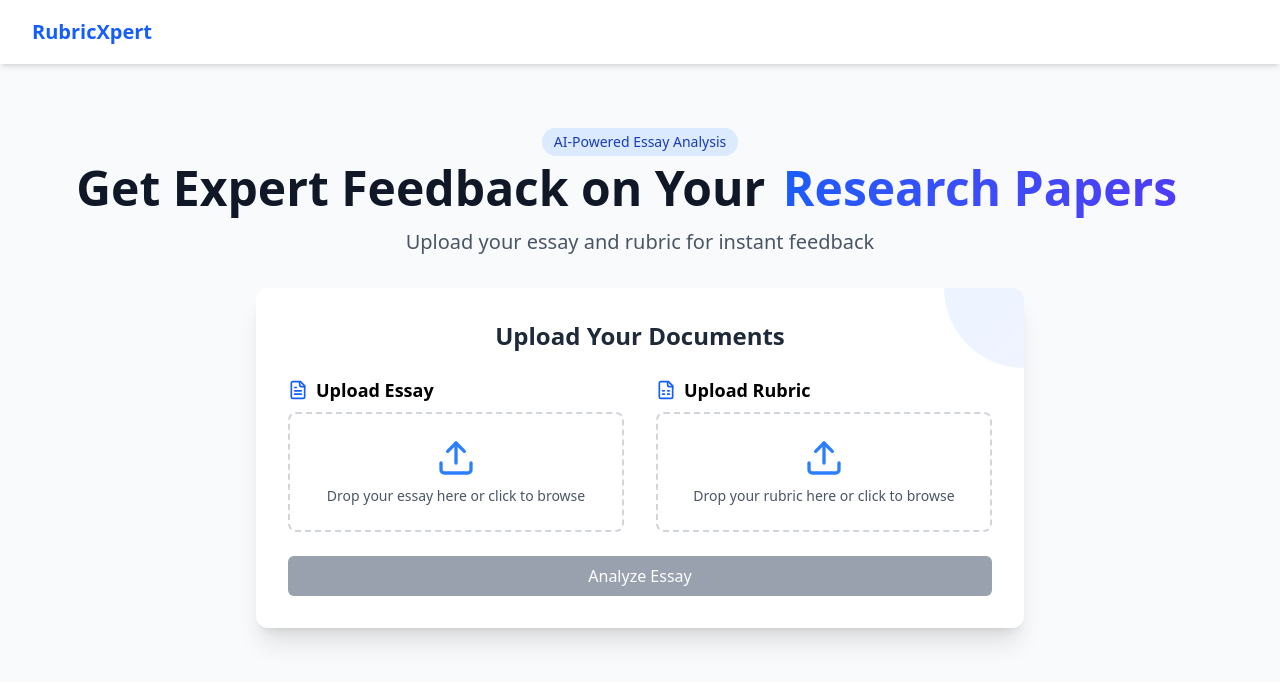
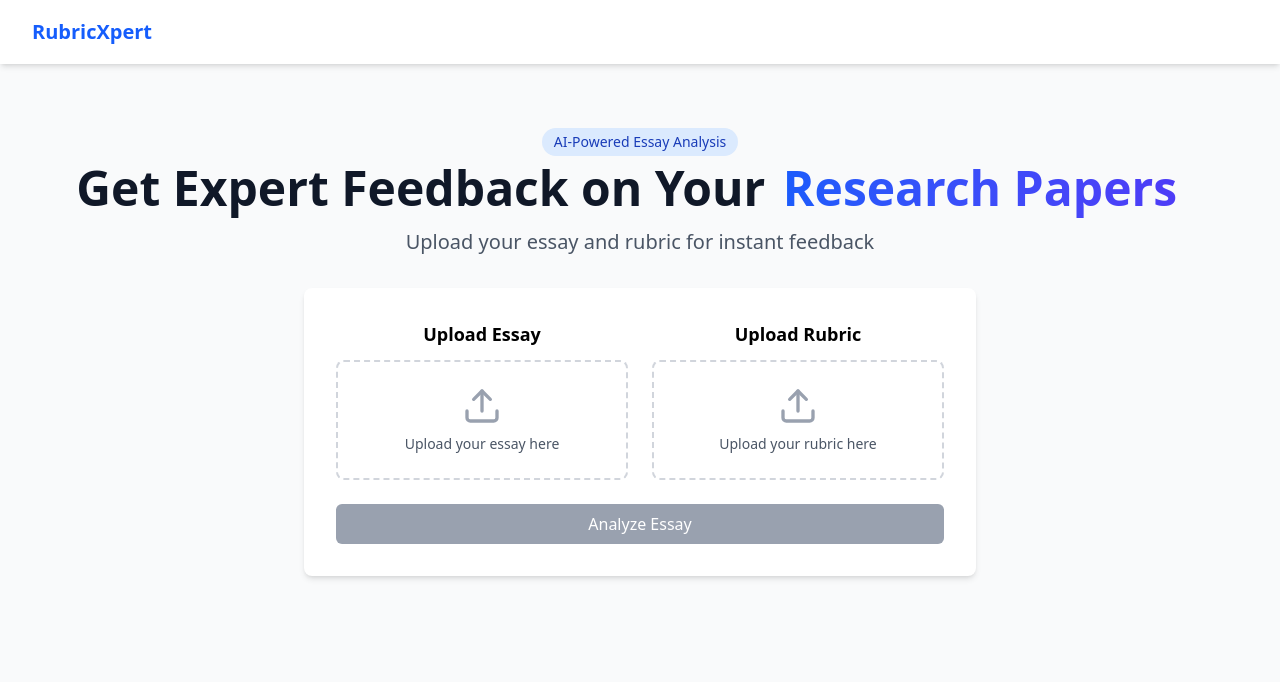
Before and after one commit to Mythventor/RubricXpert, a React (Vite) app: page /#/ in a window 1280 px wide. Shown: the top 682 px of the page. Built offline with nearby package versions, Linux system fonts and the light colour scheme.

Commit message:
updates front end

```diff
--- a/src/components/homepage.jsx
+++ b/src/components/homepage.jsx
@@ -1,5 +1,5 @@
 import React, { useState } from 'react';
-import { Upload, FileText, FileSpreadsheet, Check } from 'lucide-react';
+import { Upload } from 'lucide-react';
 import { useNavigate } from 'react-router-dom';
 import { TypeAnimation } from 'react-type-animation';
 
@@ -8,8 +8,6 @@ const HomePage = () => {
   const [essayFile, setEssayFile] = useState(null);
   const [rubricFile, setRubricFile] = useState(null);
   const [isLoading, setIsLoading] = useState(false);
-  const [isDraggingEssay, setIsDraggingEssay] = useState(false);
-  const [isDraggingRubric, setIsDraggingRubric] = useState(false);
 
   const handleEssayUpload = (event) => {
     setEssayFile(event.target.files[0]);
@@ -17,28 +15,6 @@ const HomePage = () => {
 
   const handleRubricUpload = (event) => {
     setRubricFile(event.target.files[0]);
-  };
-
-  const handleDragOver = (e, setIsDragging) => {
-    e.preventDefault();
-    e.stopPropagation();
-    setIsDragging(true);
-  };
-
-  const handleDragLeave = (e, setIsDragging) => {
-    e.preventDefault();
-    e.stopPropagation();
-    setIsDragging(false);
-  };
-
-  const handleDrop = (e, setFile, setIsDragging) => {
-    e.preventDefault();
-    e.stopPropagation();
-    setIsDragging(false);
-
-    if (e.dataTransfer.files && e.dataTransfer.files[0]) {
-      setFile(e.dataTransfer.files[0]);
-    }
   };
 
   const handleAnalyze = async () => {
@@ -123,83 +99,49 @@ const HomePage = () => {
           </p>
 
           {/* Upload Section */}
-          <div className="max-w-3xl mx-auto bg-white p-8 rounded-xl shadow-xl relative overflow-hidden">
-            <div className="absolute top-0 right-0 w-40 h-40 bg-gradient-to-br from-blue-100 to-indigo-100 rounded-full opacity-50 transform translate-x-20 -translate-y-20"></div>
-
-            <h2 className="text-2xl font-bold mb-6 text-gray-800">Upload Your Documents</h2>
-
-            <div className="grid grid-cols-1 md:grid-cols-2 gap-8">
+          <div className="max-w-2xl mx-auto bg-white p-8 rounded-lg shadow-md">
+            <div className="grid grid-cols-1 md:grid-cols-2 gap-6">
               {/* Essay Upload */}
-              <div className="relative">
-                <h3 className="text-lg font-semibold mb-2 flex items-center">
-                  <FileText className="mr-2 h-5 w-5 text-blue-600" />
-                  Upload Essay
-                </h3>
+              <div>
+                <h3 className="text-lg font-semibold mb-3">Upload Essay</h3>
                 <label className="block">
-                  <div
-                    className={`border-2 ${isDraggingEssay ? 'border-blue-500 bg-blue-50' : essayFile ? 'border-green-500 bg-green-50' : 'border-dashed border-gray-300'} rounded-lg p-6 text-center hover:border-blue-500 hover:bg-blue-50 transition-all duration-200 cursor-pointer`}
-                    onDragOver={(e) => handleDragOver(e, setIsDraggingEssay)}
-                    onDragLeave={(e) => handleDragLeave(e, setIsDraggingEssay)}
-                    onDrop={(e) => handleDrop(e, setEssayFile, setIsDraggingEssay)}
-                  >
+                  <div className="border-2 border-dashed border-gray-300 rounded-lg p-6 text-center hover:border-blue-500 cursor-pointer">
                     <input
                       type="file"
                       className="hidden"
                       onChange={handleEssayUpload}
                       accept=".pdf,.doc,.docx,.txt"
                     />
-                    {essayFile ? (
-                      <Check className="mx-auto h-10 w-10 text-green-500" />
-                    ) : (
-                      <Upload className="mx-auto h-10 w-10 text-blue-500" />
-                    )}
-                    <p className="mt-2 text-sm text-gray-600">
-                      {essayFile ? 'File ready' : 'Drop your essay here or click to browse'}
-                    </p>
+                    <Upload className="mx-auto h-10 w-10 text-gray-400" />
+                    <p className="mt-2 text-sm text-gray-600">Upload your essay here</p>
                   </div>
                 </label>
                 {essayFile && (
-                  <div className="mt-2 text-sm text-green-600 bg-green-50 p-2 rounded-md flex items-center">
-                    <Check className="h-4 w-4 mr-1" />
-                    <span className="truncate">{essayFile.name}</span>
-                  </div>
+                  <p className="mt-2 text-sm text-green-600">
+                    Essay: {essayFile.name}
+                  </p>
                 )}
               </div>
 
               {/* Rubric Upload */}
-              <div className="relative">
-                <h3 className="text-lg font-semibold mb-2 flex items-center">
-                  <FileSpreadsheet className="mr-2 h-5 w-5 text-blue-600" />
-                  Upload Rubric
-                </h3>
+              <div>
+                <h3 className="text-lg font-semibold mb-3">Upload Rubric</h3>
                 <label className="block">
-                  <div
-                    className={`border-2 ${isDraggingRubric ? 'border-blue-500 bg-blue-50' : rubricFile ? 'border-green-500 bg-green-50' : 'border-dashed border-gray-300'} rounded-lg p-6 text-center hover:border-blue-500 hover:bg-blue-50 transition-all duration-200 cursor-pointer`}
-                    onDragOver={(e) => handleDragOver(e, setIsDraggingRubric)}
-                    onDragLeave={(e) => handleDragLeave(e, setIsDraggingRubric)}
-                    onDrop={(e) => handleDrop(e, setRubricFile, setIsDraggingRubric)}
-                  >
+                  <div className="border-2 border-dashed border-gray-300 rounded-lg p-6 text-center hover:border-blue-500 cursor-pointer">
                     <input
                       type="file"
                       className="hidden"
                       onChange={handleRubricUpload}
                       accept=".pdf,.doc,.docx,.txt"
                     />
-                    {rubricFile ? (
-                      <Check className="mx-auto h-10 w-10 text-green-500" />
-                    ) : (
-                      <Upload className="mx-auto h-10 w-10 text-blue-500" />
-                    )}
-                    <p className="mt-2 text-sm text-gray-600">
-                      {rubricFile ? 'File ready' : 'Drop your rubric here or click to browse'}
-                    </p>
+                    <Upload className="mx-auto h-10 w-10 text-gray-400" />
+                    <p className="mt-2 text-sm text-gray-600">Upload your rubric here</p>
                   </div>
                 </label>
                 {rubricFile && (
-                  <div className="mt-2 text-sm text-green-600 bg-green-50 p-2 rounded-md flex items-center">
-                    <Check className="h-4 w-4 mr-1" />
-                    <span className="truncate">{rubricFile.name}</span>
-                  </div>
+                  <p className="mt-2 text-sm text-green-600">
+                    Rubric: {rubricFile.name}
+                  </p>
                 )}
               </div>
             </div>
```
Lines whose indentation alone changed are shown as unchanged.
